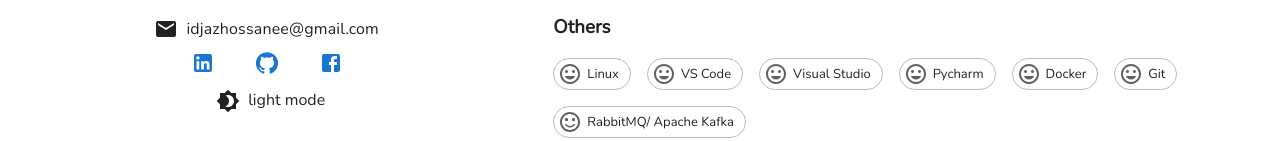
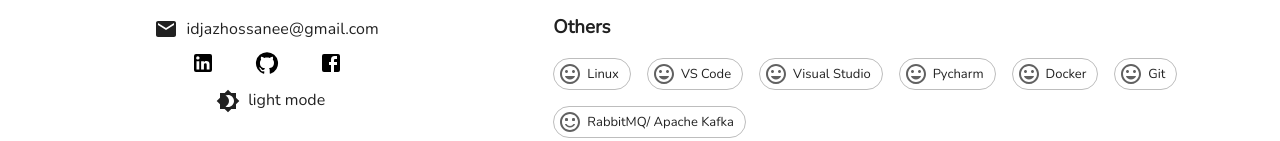
Before and after one commit to ihsaro/ihsaro.github.io, a React (Create React App) app: page / in a window 1280 px wide. Shown: the part 429-570 px from the top of the page. Built offline with nearby package versions, Linux system fonts and the light colour scheme.

Commit message:
final commit for re-design, maybe additional tweaks tbd

```diff
--- a/src/components/profile/WorkExperience.tsx
+++ b/src/components/profile/WorkExperience.tsx
@@ -109,7 +109,7 @@ const rows = [
         "Software Engineer III",
         "May 2022 - Present",
         "Ceridian Mauritius",
-        "",
+        "My role during this phase was pretty much the same as my previous role, except that it had a lot of mentoring.",
         [
             "C#/ .NET",
             "TS/ JS",
@@ -128,7 +128,7 @@ const rows = [
         "Software Engineer",
         "Jan 2021 - Apr 2022",
         "Ceridian Mauritius",
-        "",
+        "During this cycle, I was presented with more challenging tasks around the same domain that I was working on as an associate. I also started working extensively on building RESTFul Web Services later on this journey.",
         [
             "C#/ .NET",
             "TS/ JS",
@@ -147,7 +147,7 @@ const rows = [
         "Associate Software Engineer",
         "Jun 2019 - Dec 2020",
         "Ceridian Mauritius",
-        "Kickstarted my career after my Bachelor's Degree by completely immersing myself as a full-stack developer, working on numerous features, both frontend and backend. During this cycle, I also built my team's UI Automation Framework using specflow and selenium.",
+        "Kickstarted my career after my Bachelor's Degree, completely immersing myself as a full-stack developer, working on numerous features, both frontend and backend. During this cycle, I also built my team's UI Automation Framework using specflow and selenium.",
         [
             "C#/ .NET",
             "TS/ JS",
@@ -157,12 +157,11 @@ const rows = [
             "SQL Server",
             "XML",
             "JSON",
-            "REST",
             "Specflow",
             "Selenium",
         ]
     ),
-    createData("Intern", "May 2018 - Aug 2018", "Ceridian Mauritius", "", [
+    createData("Intern", "May 2018 - Aug 2018", "Ceridian Mauritius", "Engaged in my mandatory 3 months of internship (as part of the university curriculum), creating a customizable navigation bar using Razor and writing some helper Powershell scripts.", [
         "C#/ .NET",
         "Razor",
         "Powershell",
@@ -171,7 +170,7 @@ const rows = [
         "Freelance Webmaster",
         "May 2016 - Sep 2016",
         "Proximity BBDO Mauritius",
-        "Maintained existing web based solutions using the following:",
+        "Maintained existing web based solutions using mainly the Sitecore CMS.",
         ["Sitecore", "HTML"]
     ),
 ];
--- a/src/pages/Profile.tsx
+++ b/src/pages/Profile.tsx
@@ -71,8 +71,8 @@ const ProfileComponent: React.FC = () => {
                     />
                     <h2>HOSSANEE Muhammad Idjaz Ali</h2>
                     <p>
-                        Software Developer III At Ceridian Mauritius | Open Source
-                        Enthusiast
+                        Software Developer III At Ceridian Mauritius | Open
+                        Source Enthusiast
                     </p>
                     <Stack
                         direction="row"
@@ -90,19 +90,22 @@ const ProfileComponent: React.FC = () => {
                             target="_blank"
                             href="https://www.linkedin.com/in/muhammad-idjaz-ali-hossanee-5b5913167"
                         >
-                            <LinkedInIcon />
+                            <LinkedInIcon sx={{ color: theme.palette.mode === "dark" ? "#ffffff" : "#000000" }} />
                         </Link>
                         <Link target="_blank" href="https://github.com/ihsaro">
-                            <GitHubIcon />
+                            <GitHubIcon sx={{ color: theme.palette.mode === "dark" ? "#ffffff" : "#000000" }} />
                         </Link>
                         <Link
                             target="_blank"
                             href="https://www.facebook.com/idjaz.hossanee.90"
                         >
-                            <FacebookIcon />
+                            <FacebookIcon sx={{ color: theme.palette.mode === "dark" ? "#ffffff" : "#000000" }} />
                         </Link>
                     </Stack>
-                    <IconButton onClick={colorMode.toggleColorMode} color="inherit">
+                    <IconButton
+                        onClick={colorMode.toggleColorMode}
+                        color="inherit"
+                    >
                         {theme.palette.mode === "dark" ? (
                             <Brightness7Icon />
                         ) : (
@@ -158,12 +161,15 @@ const ProfileComponent: React.FC = () => {
                                     color="primary"
                                     startIcon={<BusinessCenterIcon />}
                                     variant={
-                                        currentFeature === Features.WORK_EXPERIENCE
+                                        currentFeature ===
+                                        Features.WORK_EXPERIENCE
                                             ? "contained"
                                             : "outlined"
                                     }
                                     onClick={(e) => {
-                                        setCurrentFeature(Features.WORK_EXPERIENCE);
+                                        setCurrentFeature(
+                                            Features.WORK_EXPERIENCE
+                                        );
                                     }}
                                 >
                                     Work Experience
```
